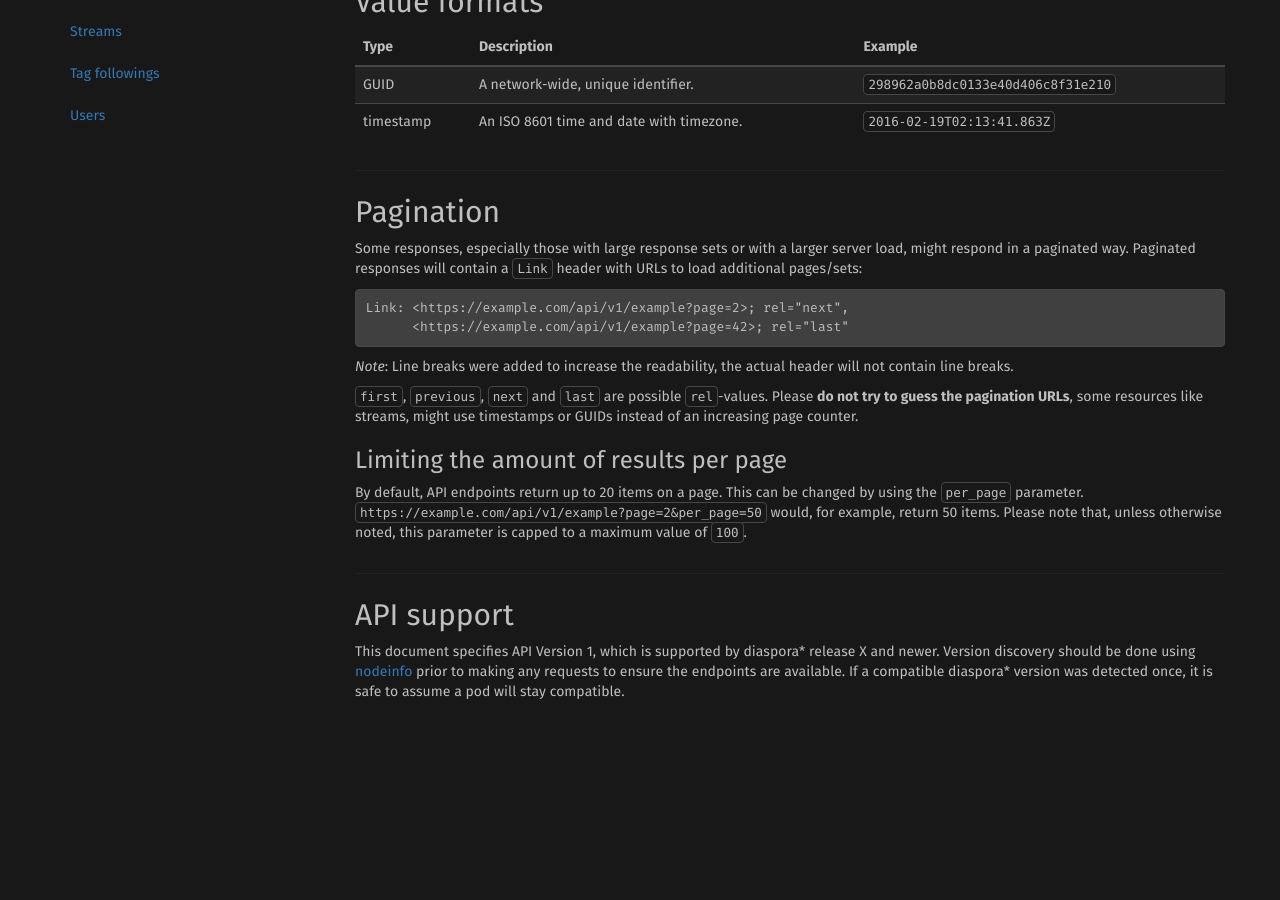
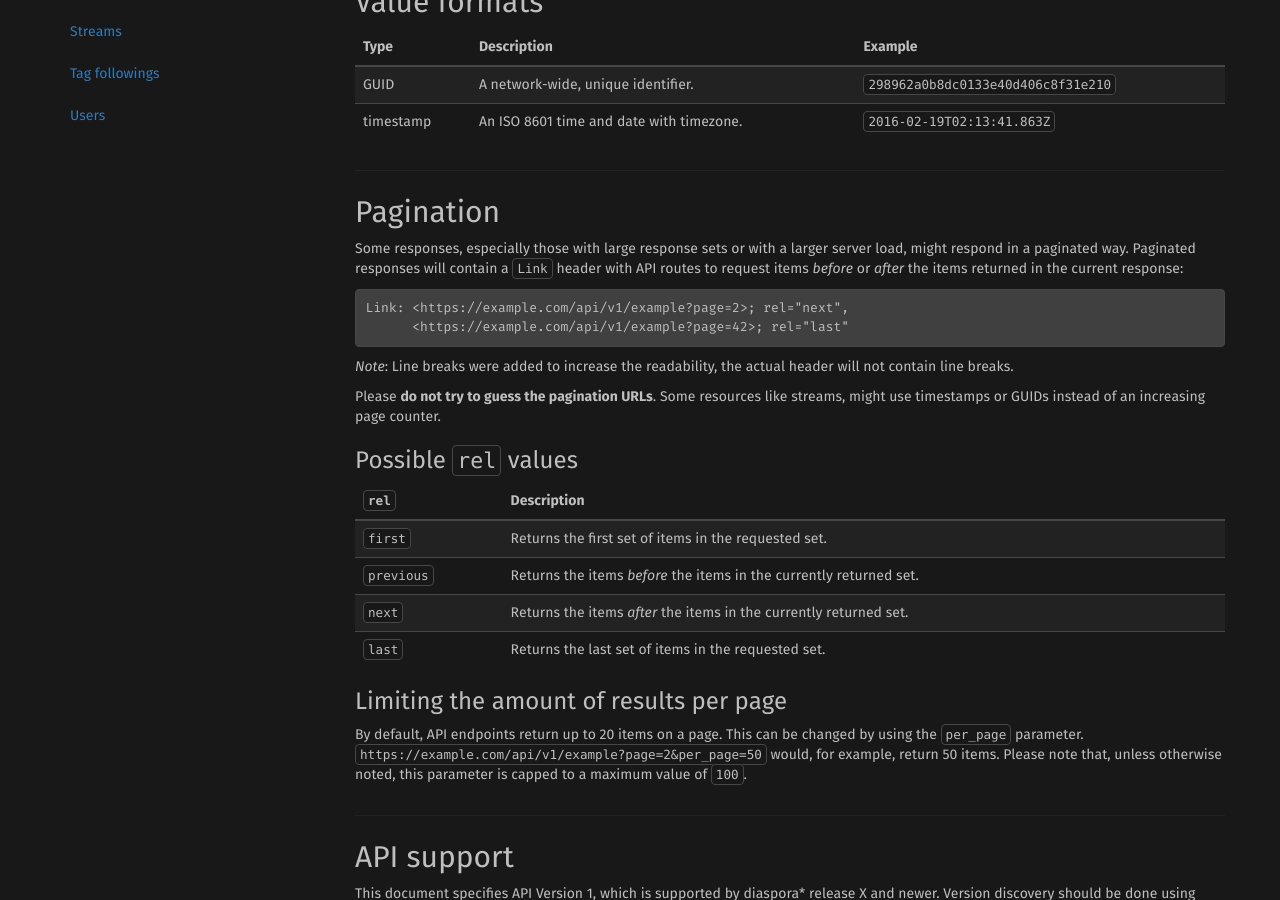
Before and after one commit to diaspora/api-documentation, a Jekyll site: the page built from index.md, in a window 1280 px wide and 900 px high, scrolled down 721 px. Built offline with Jekyll 4.4.1, drawn with Linux system fonts in a browser that asks for light colours; before the commit the page ends 1503 px from its top, so only the background shows below that.

Commit message:
Index: Add clarificatoin for page's and their `rel` values.
Fixes #13

```diff
--- a/index.md
+++ b/index.md
@@ -37,7 +37,7 @@ Unless otherwise noted, bodies submitted via `POST` requests should be JSON enco
 
 ## Pagination
 
-Some responses, especially those with large response sets or with a larger server load, might respond in a paginated way. Paginated responses will contain a `Link` header with URLs to load additional pages/sets:
+Some responses, especially those with large response sets or with a larger server load, might respond in a paginated way. Paginated responses will contain a `Link` header with API routes to request items *before* or *after* the items returned in the current response:
 
 ~~~
 Link: <https://example.com/api/v1/example?page=2>; rel="next",
@@ -46,7 +46,16 @@ Link: <https://example.com/api/v1/example?page=2>; rel="next",
 
 *Note*: Line breaks were added to increase the readability, the actual header will not contain line breaks.
 
-`first`, `previous`, `next` and `last` are possible `rel`-values. Please **do not try to guess the pagination URLs**, some resources like streams, might use timestamps or GUIDs instead of an increasing page counter.
+Please **do not try to guess the pagination URLs**. Some resources like streams, might use timestamps or GUIDs instead of an increasing page counter.
+
+### Possible `rel` values
+
+| `rel`      | Description                                                         |
+| ---------- | ------------------------------------------------------------------- |
+| `first`    | Returns the first set of items in the requested set.                |
+| `previous` | Returns the items *before* the items in the currently returned set. |
+| `next`     | Returns the items *after* the items in the currently returned set.  |
+| `last`     | Returns the last set of items in the requested set.                 |
 
 ### Limiting the amount of results per page
 
```
